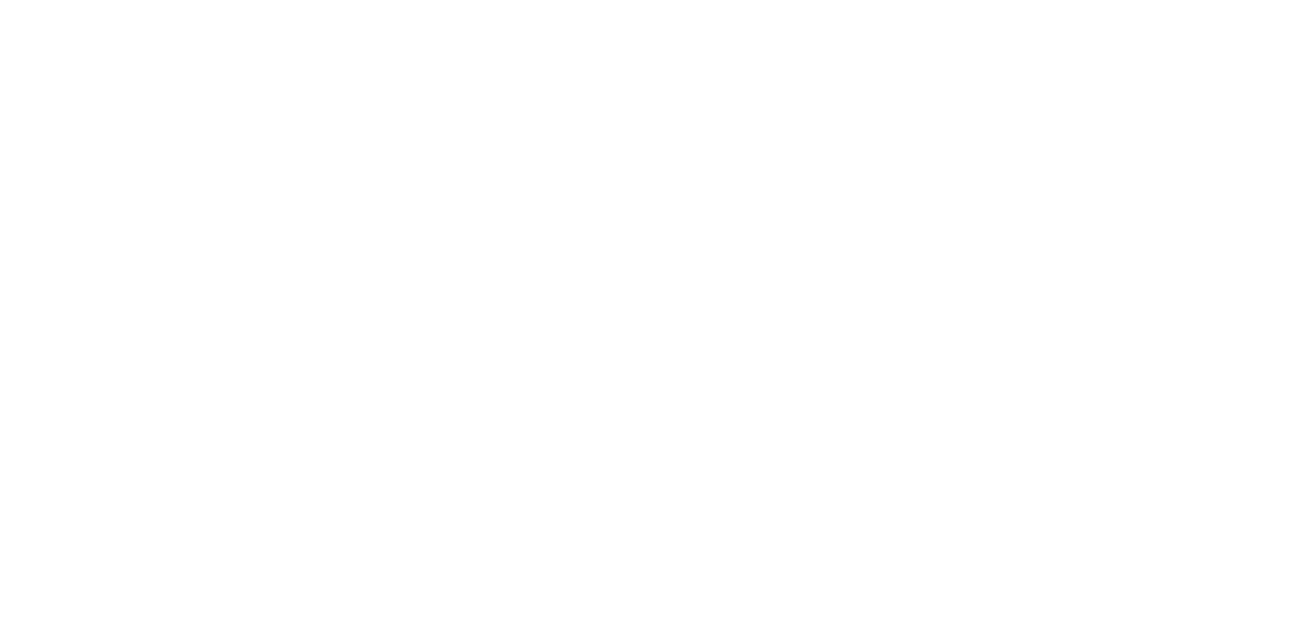
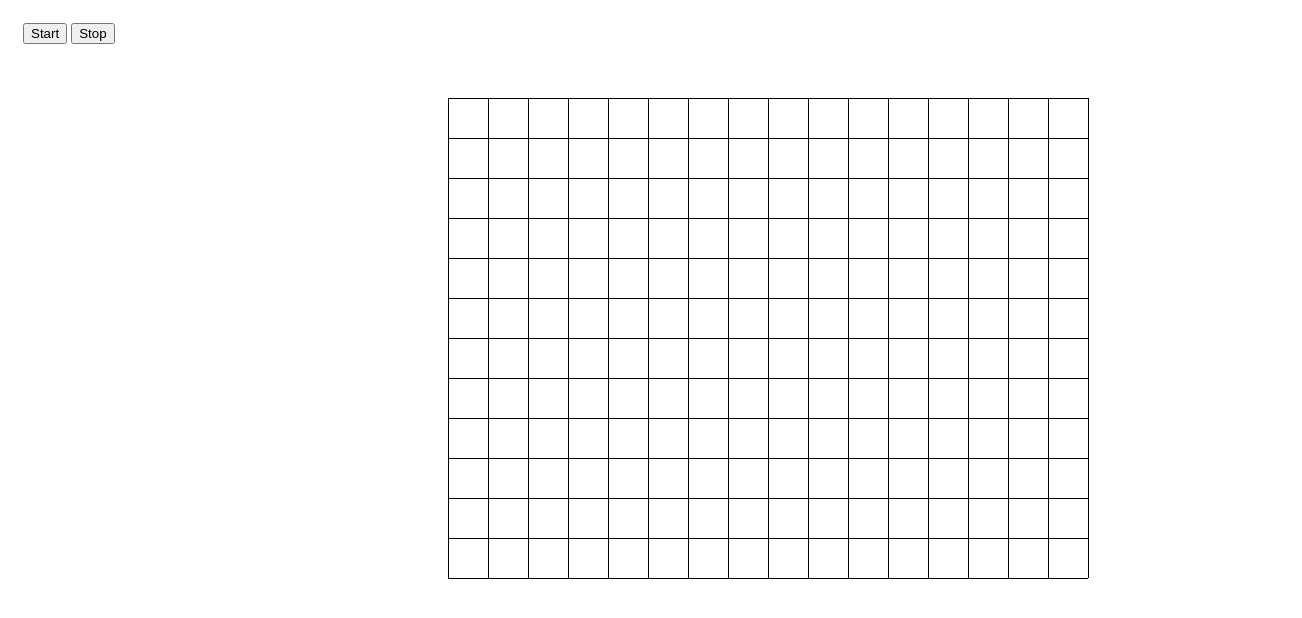
Before and after one commit to AndersFly666/conway_life, a plain HTML site: page index.html in a window 1280 px wide. Shown: the whole page, 1302 px wide, since content can reach past the window. Drawn offline with Linux system fonts and the light colour scheme.

Commit message:
implement v 1.0

```diff
--- a/app.js
+++ b/app.js
@@ -1,21 +1,102 @@
 (function() {
-  const map = [
-    'oooxooooox',
-    'oooxooooox',
-    'oooxooooox',
-    'oooooooooo',
-    'oooxooooxo',
-    'oooxooooxo',
-    'oooxooooxo',
-    'xooooxoooo',
-    'xooooxoooo',
-    'xooooxoooo',
-  ]
+  const padding = 40;
 
-  const world = new World(map);
+  const world = new World(640, 480);
 
-  for (let i = 0; i < 5; i++) {
-    console.log(world.toString());
-    world.tick();
+  let gridCanvas, gridCtx, cellsCanvas,
+      cellsCtx, intervalHandler, startBtn, stopBtn;
+
+  const boardConfig = {
+    width: world.grid.width,
+    height: world.grid.height,
+    padding,
+  };
+
+  window.onload = function() {
+    startBtn = document.getElementById('start');
+    stopBtn = document.getElementById('stop');
+
+    gridCanvas = document.getElementById('grid');
+    gridCtx = gridCanvas.getContext('2d');
+    cellsCanvas = document.getElementById('cells');
+    cellsCtx = cellsCanvas.getContext('2d');
+
+    drawBoard(gridCtx, boardConfig);
+
+    startBtn.onclick = function() {
+      intervalHandler =  start(cellsCtx, boardConfig);
+    };
+
+    stopBtn.onclick = function() {
+      clearInterval(intervalHandler);
+    };
+
+    cellsCanvas.onclick = function(e) {
+      const topOffset = 90;
+      const leftOffset = 440;
+      const { padding } = boardConfig;
+      const { clientX, clientY } = e;
+      const { grid } = world;
+
+      const x = Math.ceil((clientX - leftOffset - padding) / padding);
+      const y = Math.ceil((clientY - topOffset - padding) / padding);
+
+      const cell = grid.getCell(x, y);
+      cell.isAlive = !cell.isAlive;
+
+      cell.isAlive ? drawCell(cellsCtx, x, y) : clearCell(cellsCtx, x, y);
+    };
+  };
+
+  function drawBoard(context, boardConfig) {
+    const { width, height, padding } = boardConfig;
+
+    for (let x = 0; x <= width; x += padding) {
+        context.moveTo(0.5 + x + padding, padding);
+        context.lineTo(0.5 + x + padding, height + padding);
+    }
+
+    for (let x = 0; x <= height; x += padding) {
+        context.moveTo(padding, 0.5 + x + padding);
+        context.lineTo(width + padding, 0.5 + x + padding);
+    }
+
+    context.strokeStyle = "black";
+    context.stroke();
+  }
+
+  function drawCells(ctx, boardConfig) {
+    const { grid } = world;
+    const { width, height, padding } = boardConfig;
+
+    ctx.clearRect(0, 0, width, height);
+
+    grid.forEach((x, y) => {
+      const cell = grid.getCell(x, y);
+      if (cell.isAlive) {
+        const coordX = x * padding + 3;
+        const coordY = y * padding + 3;
+        ctx.fillRect(coordX, coordY, padding - 5, padding - 5);
+      }
+    })
+  }
+
+  function drawCell(ctx, x, y) {
+    const coordX = x * padding + 3;
+    const coordY = y * padding + 3;
+    ctx.fillRect(coordX, coordY, padding - 5, padding - 5);
+  }
+
+  function clearCell(ctx, x, y) {
+    const coordX = x * padding + 3;
+    const coordY = y * padding + 3;
+    ctx.clearRect(coordX, coordY, padding - 5, padding - 5);
+  }
+
+  function start(ctx, config) {
+    return setInterval(() => {
+      drawCells(ctx, config);
+      world.tick();
+    }, 500);
   }
 })();
--- a/index.html
+++ b/index.html
@@ -5,8 +5,18 @@
   <meta name="viewport" content="width=device-width, initial-scale=1.0">
   <meta http-equiv="X-UA-Compatible" content="ie=edge">
   <title>Conway Life</title>
+  <link rel="stylesheet" href="style.css">
 </head>
 <body>
+
+  <div class="container">
+    <canvas id="grid" width="800" height="800"></canvas>
+    <canvas id="cells" width="800" height="800"></canvas>
+
+    <button id="start">Start</button>
+    <button id="stop">Stop</button>
+  </div>
+
   <script src="./vector.js"></script>
   <script src="./cell.js"></script>
   <script src="./grid.js"></script>
--- /dev/null
+++ b/style.css
@@ -0,0 +1,20 @@
+.container {
+  position: relative;
+  width: 100%;
+  height: 100%;
+  padding: 15px;
+}
+
+#grid,
+#cells {
+  position: absolute;
+  top: 50px;
+  left: 400px;
+  display: block;
+}
+
+#cells {
+  z-index: 10;
+  top: 90px;
+  left: 440px;
+}
--- a/world.js
+++ b/world.js
@@ -1,23 +1,6 @@
 class World {
-  constructor(worldMap) {
-    try {
-      const width = worldMap[0].length;
-      const height = worldMap.length;
-      this.grid = new Grid(width, height);
-      this.fillGrid(worldMap);
-    } catch(e) {
-      console.error('Wrong map format!');
-    }
-  }
-
-  fillGrid(worldMap) {
-    this.grid.forEach((x, y) => {
-      const symbol = worldMap[y][x];
-      if (symbol === 'x') {
-        const cell = this.grid.getCell(x, y);
-        cell.isAlive = true;
-      }
-    });
+  constructor(width, height) {
+    this.grid = new Grid(width, height);
   }
 
   toString() {
```
